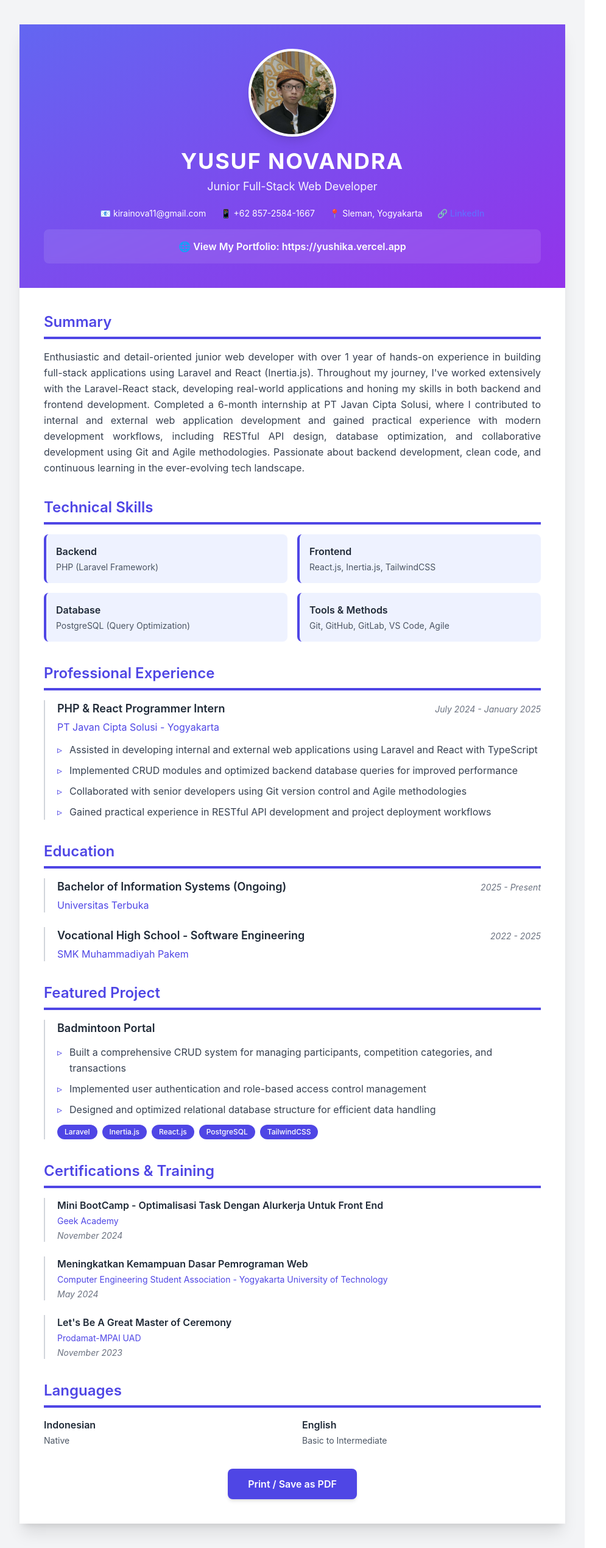
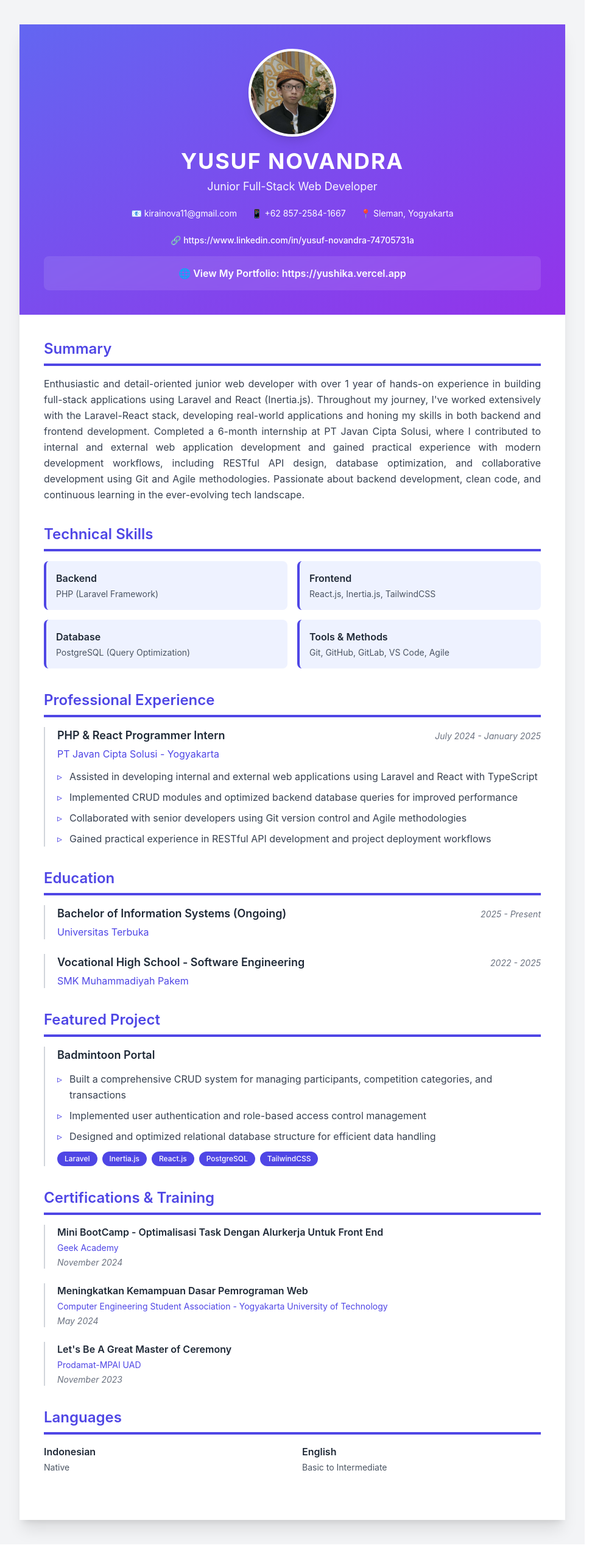
Before and after one commit to Irana06/portofolio, a React (Vite) app: page /cv in a window 1280 px wide. Shown: the whole page at 61% size, without its empty margins (0-995 px from the left). Built offline with nearby package versions, Linux system fonts and the light colour scheme.

Commit message:
refactor: remove print functionality and update LinkedIn link display

```diff
--- a/src/pages/curriculum_vitae.tsx
+++ b/src/pages/curriculum_vitae.tsx
@@ -120,10 +120,6 @@ const CVComponent: React.FC = () => {
     ]
   };
 
-  const handlePrint = () => {
-    window.print();
-  };
-
   return (
     <div className="min-h-screen bg-gray-100 py-10 px-4 sm:px-6 lg:px-8">
       <div className="max-w-4xl mx-auto bg-white shadow-xl">
@@ -159,9 +155,9 @@ const CVComponent: React.FC = () => {
               href={cvData.linkedin}
               target="_blank"
               rel="noopener noreferrer"
-              className="hover:opacity-80 transition-opacity"
+              className="hover:opacity-80 transition-opacity text-white"
             >
-              🔗 LinkedIn
+              🔗 {cvData.linkedin}
             </a>
           </div>
 
@@ -333,16 +329,6 @@ const CVComponent: React.FC = () => {
               ))}
             </div>
           </section>
-
-          {/* Print Button */}
-          <div className="mt-8 text-center print:hidden">
-            <button
-              onClick={handlePrint}
-              className="bg-indigo-600 hover:bg-indigo-700 text-white font-semibold py-3 px-8 rounded-lg transition-colors duration-200 shadow-md"
-            >
-              Print / Save as PDF
-            </button>
-          </div>
         </div>
       </div>
     </div>
```
